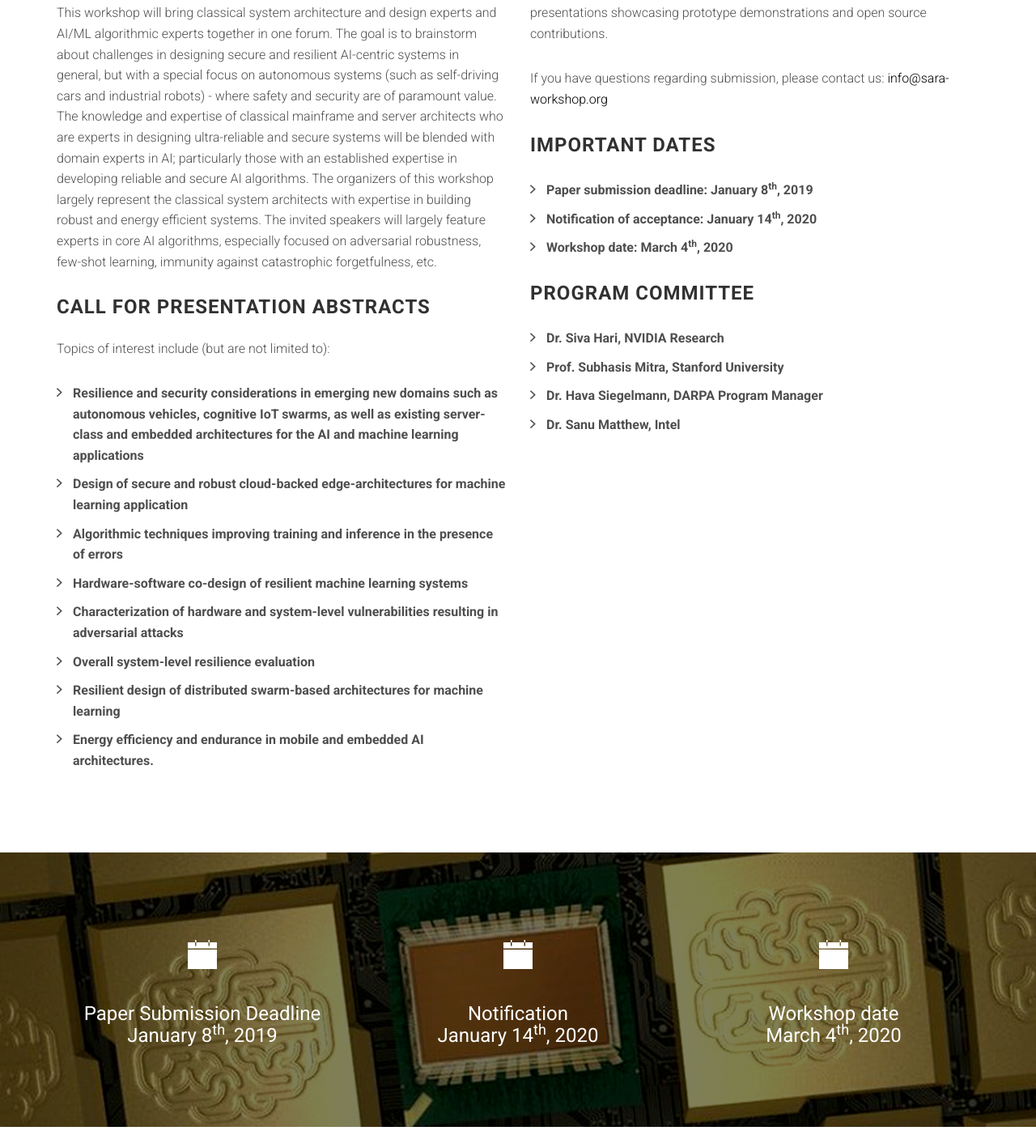
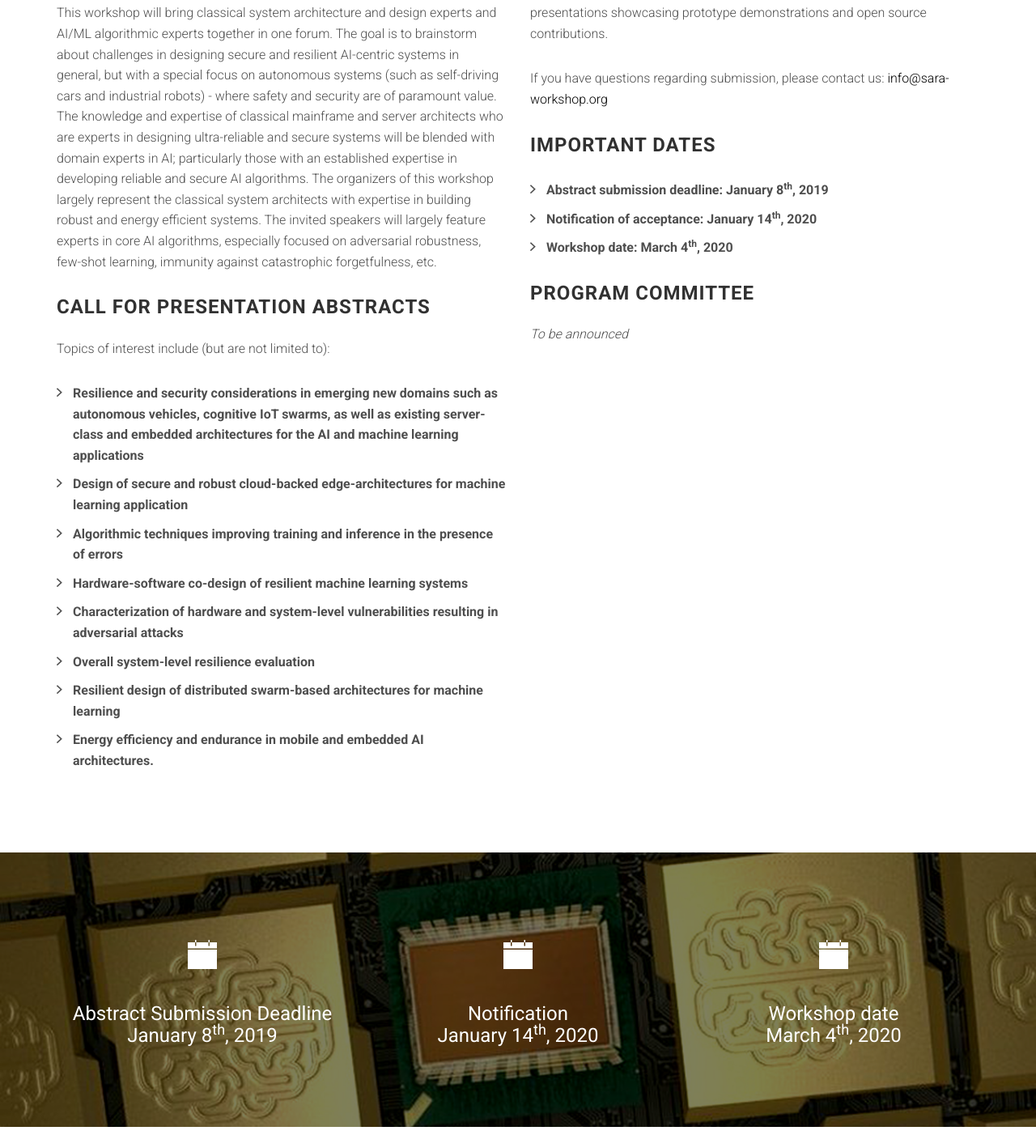
Before and after one commit to augustojv/sara-workshop-2020, a website: page index.html in a window 1280 px wide. Shown: the part 938-2340 px from the top of the page at 81% size. Drawn offline with Linux system fonts and the light colour scheme; files whose address does not match are found by name.

Commit message:
Small fixes

```diff
--- a/index.html
+++ b/index.html
@@ -122,7 +122,7 @@
 
                     <p>
 					<ul class="list-arrow-right">
-                        <li>Paper submission deadline: January 8<sup>th</sup>, 2019</li>
+                        <li>Abstract submission deadline: January 8<sup>th</sup>, 2019</li>
 						<li>Notification of acceptance: January 14<sup>th</sup>, 2020</li>
 						<li>Workshop date: March 4<sup>th</sup>, 2020</li>
 					</ul>
@@ -131,12 +131,15 @@
                     <h3 class="section-title multiple-title">Program Committee</h3>
 
                     <p>
-					<ul class="list-arrow-right">
+					  <em>To be announced</em>
+					  <!--
+					  <ul class="list-arrow-right">
                         <li>Dr. Siva Hari, NVIDIA Research</li>
                         <li>Prof. Subhasis Mitra, Stanford University</li>
                         <li>Dr. Hava Siegelmann, DARPA Program Manager</li>
                         <li>Dr. Sanu Matthew, Intel</li>
-					</ul>
+					  </ul>
+				      -->
                     </p>
 
                 </div><!-- /.col-sm-6 -->
@@ -150,7 +153,7 @@
                 <div class="col-sm-4">
 
                     <i class="ion-ios-calendar"></i>
-                    <h3>Paper Submission Deadline<br>January 8<sup>th</sup>, 2019</h3>
+                    <h3>Abstract Submission Deadline<br>January 8<sup>th</sup>, 2019</h3>
 
                 </div>
                 <div class="col-sm-4">
```
